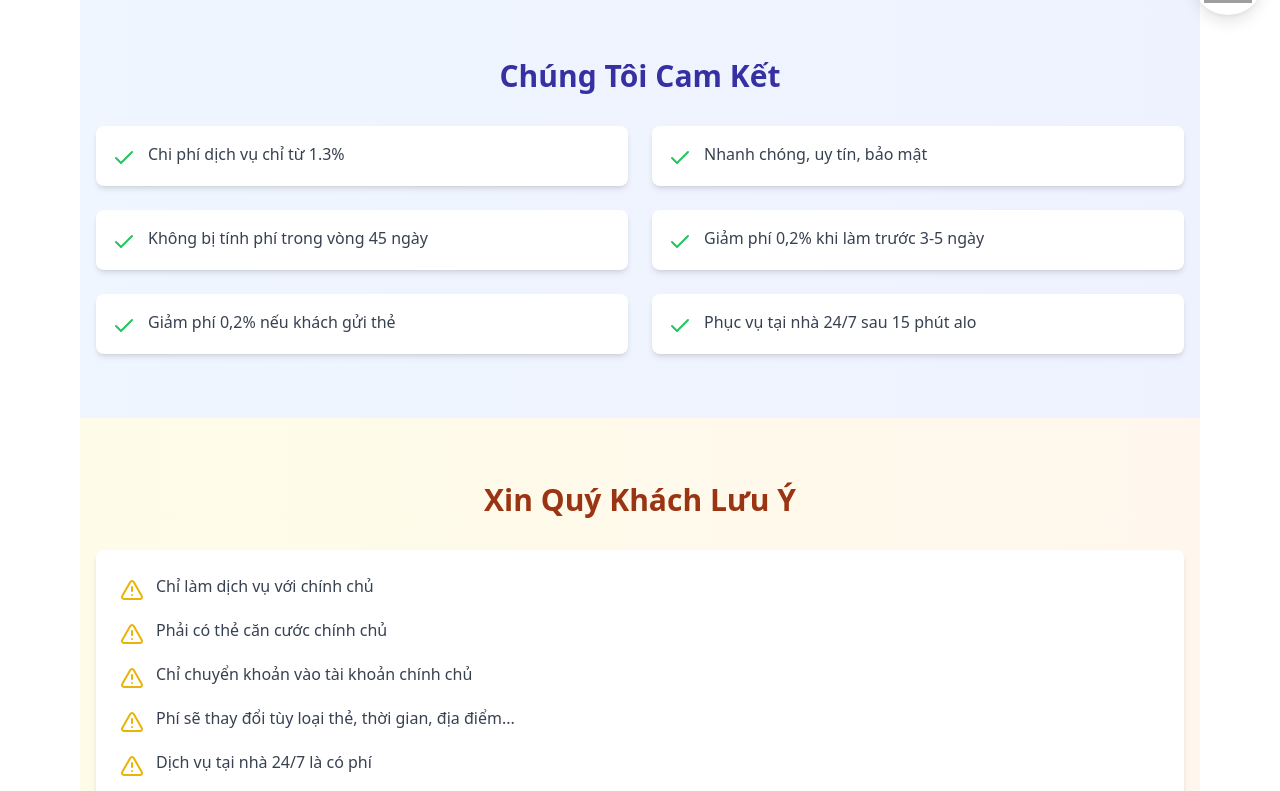
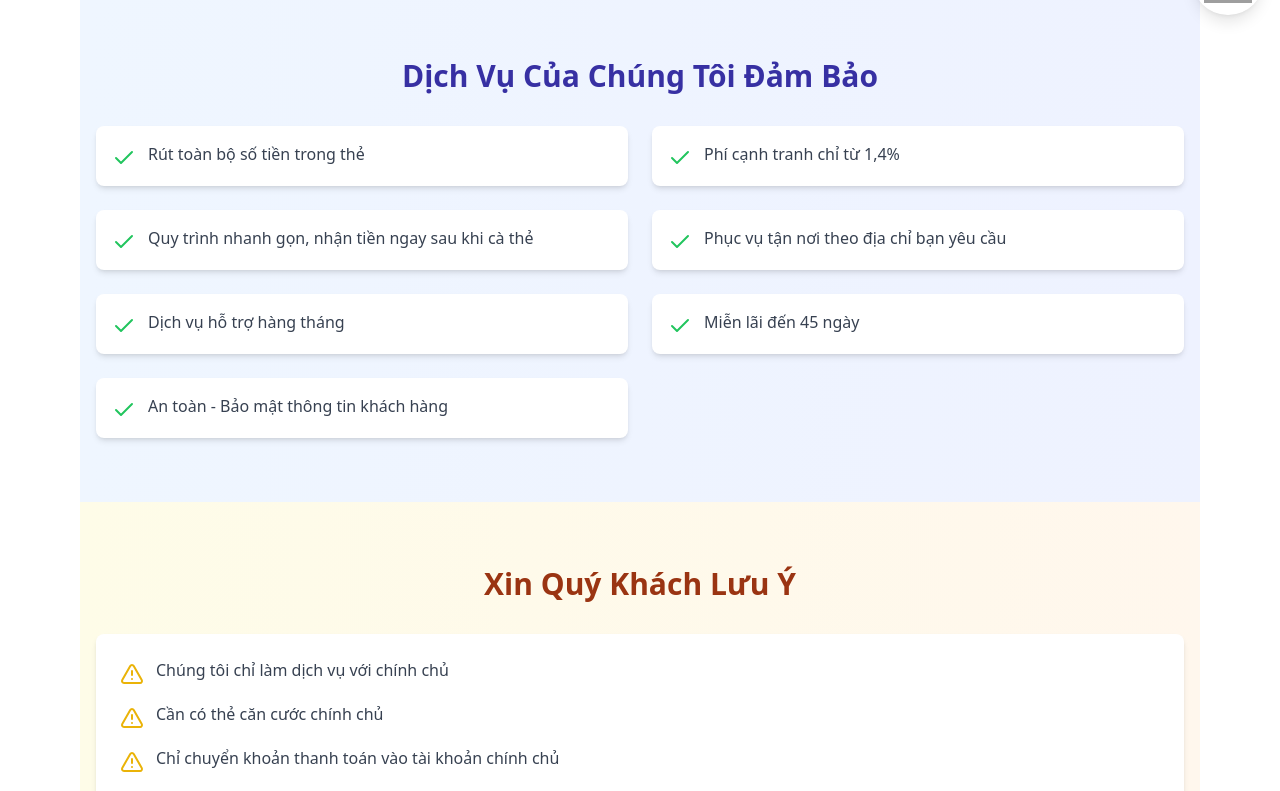
Before and after one commit to ahimdefamille/daohanthe, a React (Create React App) app: page / in a window 1280 px wide. Shown: the part 753-1544 px from the top of the page. Built offline with nearby package versions, Linux system fonts and the light colour scheme; grey boxes are pictures that could not be loaded.

Commit message:
Update Commitments, Note and Pricing Table

```diff
--- a/src/components/Commitment.js
+++ b/src/components/Commitment.js
@@ -3,18 +3,19 @@ import { Check } from 'lucide-react';
 
 const Commitment = () => {
   const commitments = [
-    'Chi phí dịch vụ chỉ từ 1.3%',
-    'Nhanh chóng, uy tín, bảo mật',
-    'Không bị tính phí trong vòng 45 ngày',
-    'Giảm phí 0,2% khi làm trước 3-5 ngày',
-    'Giảm phí 0,2% nếu khách gửi thẻ',
-    'Phục vụ tại nhà 24/7 sau 15 phút alo'
+    'Rút toàn bộ số tiền trong thẻ',
+    'Phí cạnh tranh chỉ từ 1,4%',
+    'Quy trình nhanh gọn, nhận tiền ngay sau khi cà thẻ',
+    'Phục vụ tận nơi theo địa chỉ bạn yêu cầu',
+    'Dịch vụ hỗ trợ hàng tháng',
+    'Miễn lãi đến 45 ngày',
+    'An toàn - Bảo mật thông tin khách hàng'
   ];
 
   return (
     <section className="bg-gradient-to-r from-blue-50 to-indigo-50 py-16">
       <div className="container mx-auto px-4">
-        <h2 className="text-3xl font-bold text-center mb-8 text-indigo-800">Chúng Tôi Cam Kết</h2>
+        <h2 className="text-3xl font-bold text-center mb-8 text-indigo-800">Dịch Vụ Của Chúng Tôi Đảm Bảo</h2>
         <div className="grid grid-cols-1 md:grid-cols-2 gap-6">
           {commitments.map((commitment, index) => (
             <div key={index} className="flex items-start bg-white p-4 rounded-lg shadow-md transition-all duration-300 hover:shadow-lg">
--- a/src/components/CustomerNote.js
+++ b/src/components/CustomerNote.js
@@ -3,11 +3,11 @@ import { AlertTriangle } from 'lucide-react';
 
 const CustomerNote = () => {
   const notes = [
-    'Chỉ làm dịch vụ với chính chủ',
-    'Phải có thẻ căn cước chính chủ',
-    'Chỉ chuyển khoản vào tài khoản chính chủ',
-    'Phí sẽ thay đổi tùy loại thẻ, thời gian, địa điểm...',
-    'Dịch vụ tại nhà 24/7 là có phí'
+    'Chúng tôi chỉ làm dịch vụ với chính chủ',
+    'Cần có thẻ căn cước chính chủ',
+    'Chỉ chuyển khoản thanh toán vào tài khoản chính chủ',
+    'Phí sẽ được thay đổi tuỳ vào loại thẻ, thời gian, địa điểm...',
+    'Biểu phí chưa bao gồm phí ship 24/7',
   ];
 
   return (
--- a/src/components/PricingTable.js
+++ b/src/components/PricingTable.js
@@ -3,7 +3,7 @@ import React from 'react';
 const PricingTable = function() {
   const pricingData = [
     { range: 'Dưới 10 triệu', priceA: '2%', priceB: '2%' },
-    { range: 'Thẻ Visa, Master', priceA: '1.70%', priceB: '1.70%' },
+    { range: 'Thẻ Visa, Master', priceA: '1.70%', priceB: '1.80%' },
     { range: 'Thẻ JCB', priceA: '2.20%', priceB: '2.50%' },
     { range: '300 triệu trở lên', priceA: 'Liên hệ', priceB: 'Liên hệ' },
     { range: 'Một số dòng thẻ đặc biệt khác', priceA: 'Liên hệ', priceB: 'Liên hệ' },
```
